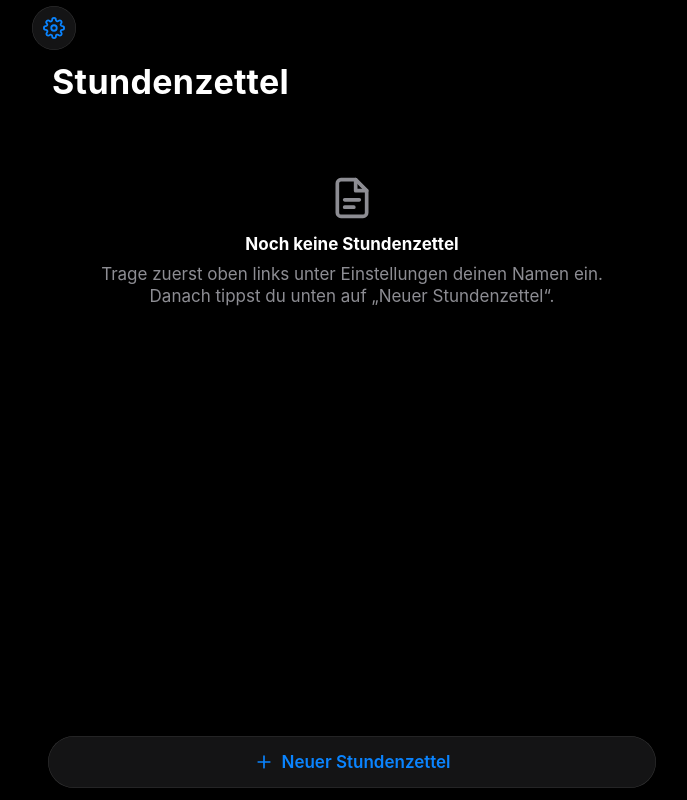
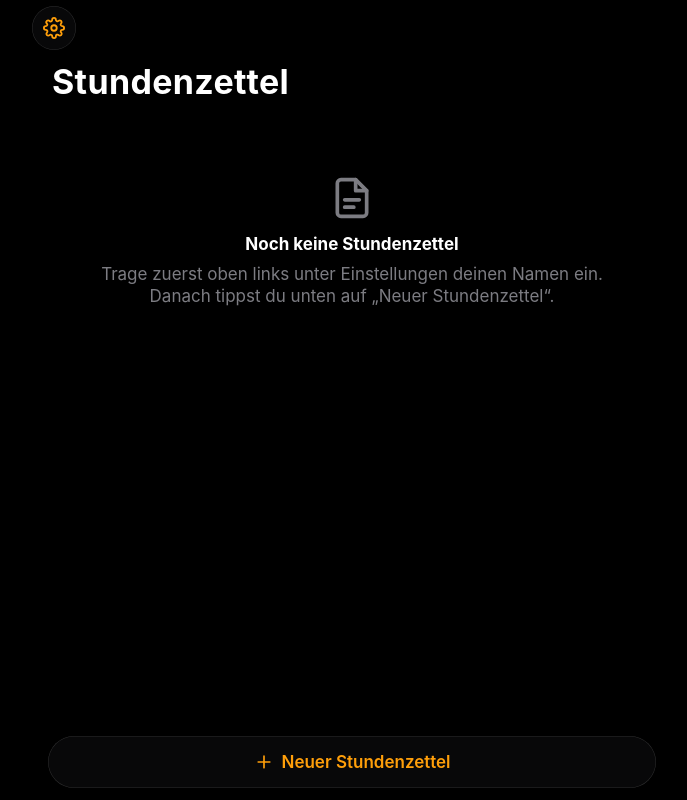
Before and after one commit to y4t6bgp6g6-maker/yetizettel, a plain HTML site: page index.html in a window 1280 px wide. Shown: the whole page, without its empty margins (288-975 px from the left). Drawn offline with Linux system fonts and the dark colour scheme.

Commit message:
Dunkelmodus dunkler als Stundenzettel (fast schwarze Karten) und Orange statt Blau als Akzentfarbe (Variante C vom Nutzer gewählt)
Co-Authored-By: Claude Opus 5.5 <noreply@anthropic.com>

```diff
--- a/styles.css
+++ b/styles.css
@@ -15,22 +15,23 @@
   --sheet: #f9f9fb;
   color-scheme: light dark;
 }
+/* Yetizettel: dunkler als Stundenzettel (fast schwarze Karten) und Orange statt Blau, damit man die Apps sofort unterscheidet */
 @media (prefers-color-scheme: dark) {
   :root {
     --bg: #000000;
-    --card: #1c1c1e;
+    --card: #0c0c0d;
     --text: #ffffff;
-    --muted: #8d8d93;
-    --sep: #38383a;
-    --accent: #0a84ff;
-    --accent-soft: rgba(10, 132, 255, 0.22);
+    --muted: #7c7c82;
+    --sep: #242427;
+    --accent: #ff9f0a;
+    --accent-soft: rgba(255, 159, 10, 0.18);
     --danger: #ff453a;
     --success: #30d158;
     --warning: #ff9f0a;
-    --fill: #2c2c2e;
-    --inactive: #141416;
+    --fill: #1a1a1c;
+    --inactive: #08080a;
     --backdrop: rgba(0, 0, 0, 0.55);
-    --sheet: #1c1c1e;
+    --sheet: #0e0e10;
   }
 }
 
--- a/sw.js
+++ b/sw.js
@@ -1,5 +1,5 @@
 // Offline-Cache: Mit Internet wird immer die neueste Version geladen, ohne Internet die gespeicherte.
-const CACHE = 'yetizettel-v1';
+const CACHE = 'yetizettel-v2';
 const ASSETS = [
   './',
   'index.html',
```
